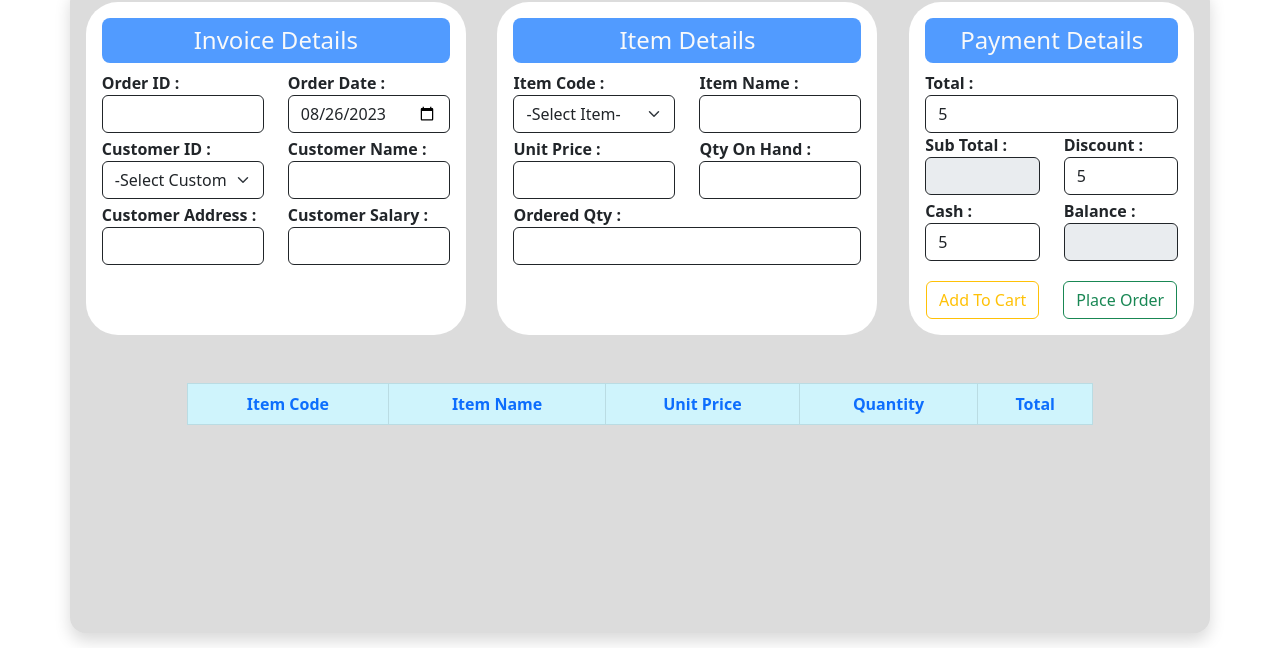
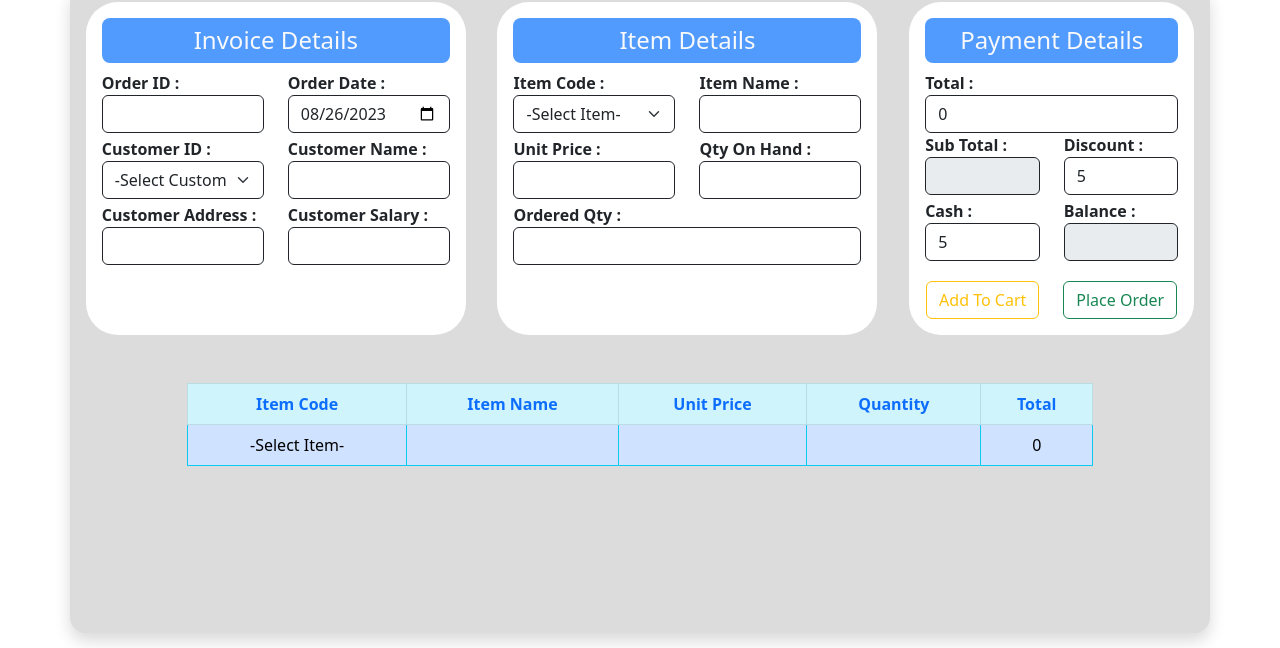
Before and after one commit to ChavinduShirantha/JavaEE_POS_App, a plain HTML site: page Front_End/pages/purchase-order.html in a window 1280 px wide. Both pictures are taken after typing "5", "5", "5" into the empty fields and a click on the button "Add To Cart". Shown: the part 152-800 px from the top of the page. Drawn offline with Linux system fonts and the light colour scheme; no server answers.

Commit message:
create addToCart function

```diff
--- a/Front_End/pages/purchase-order.html
+++ b/Front_End/pages/purchase-order.html
@@ -338,11 +338,17 @@
         $("#total").val(totalOrder);
     }
 
-    $("#orderedQty").keyup(function () {
+    $("#addToCart").click(function () {
+        let code = $("#itemCode").val();
+        let productName = $("#item_Name").val();
         let price = $("#unitPrice").val();
         let qty = $("#orderedQty").val();
         let tot = price * qty;
+
+        $("#tblPlaceOrder").append(`<tr><td>${code}</td><td>${productName}</td><td>${price}</td><td>${qty}</td><td>${tot}</td></tr>`);
+
         calcTotal(tot);
+
     });
 
 </script>
```
